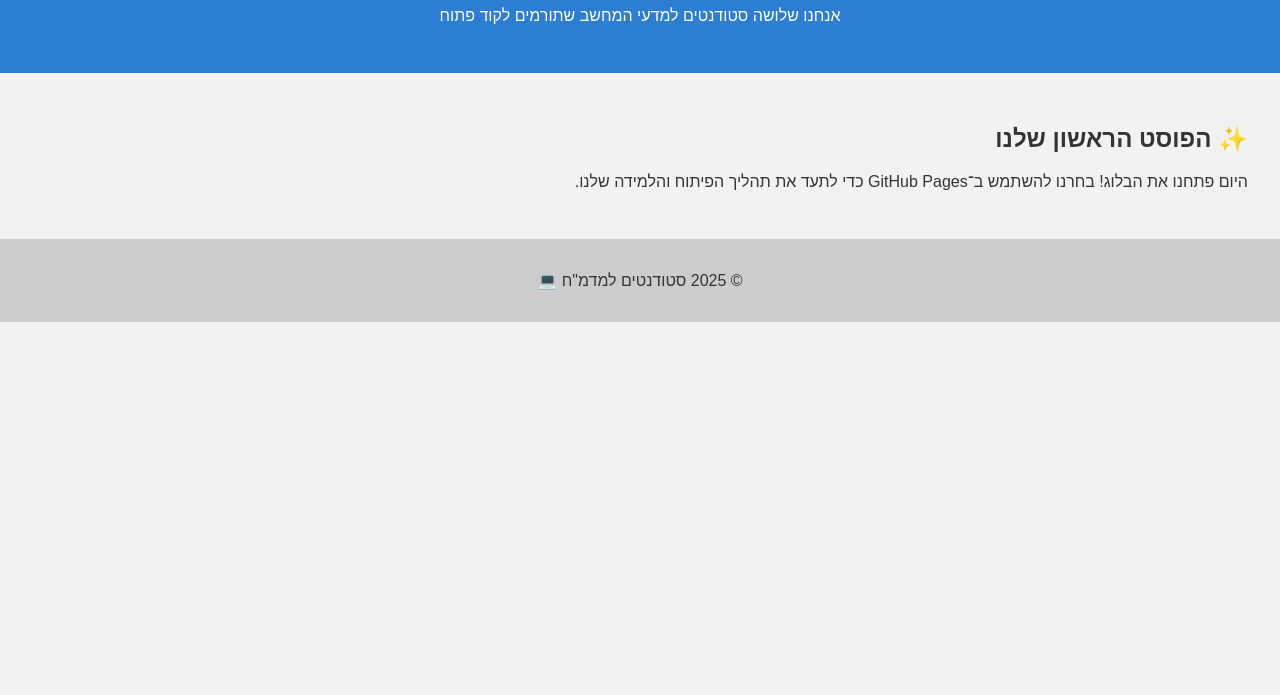
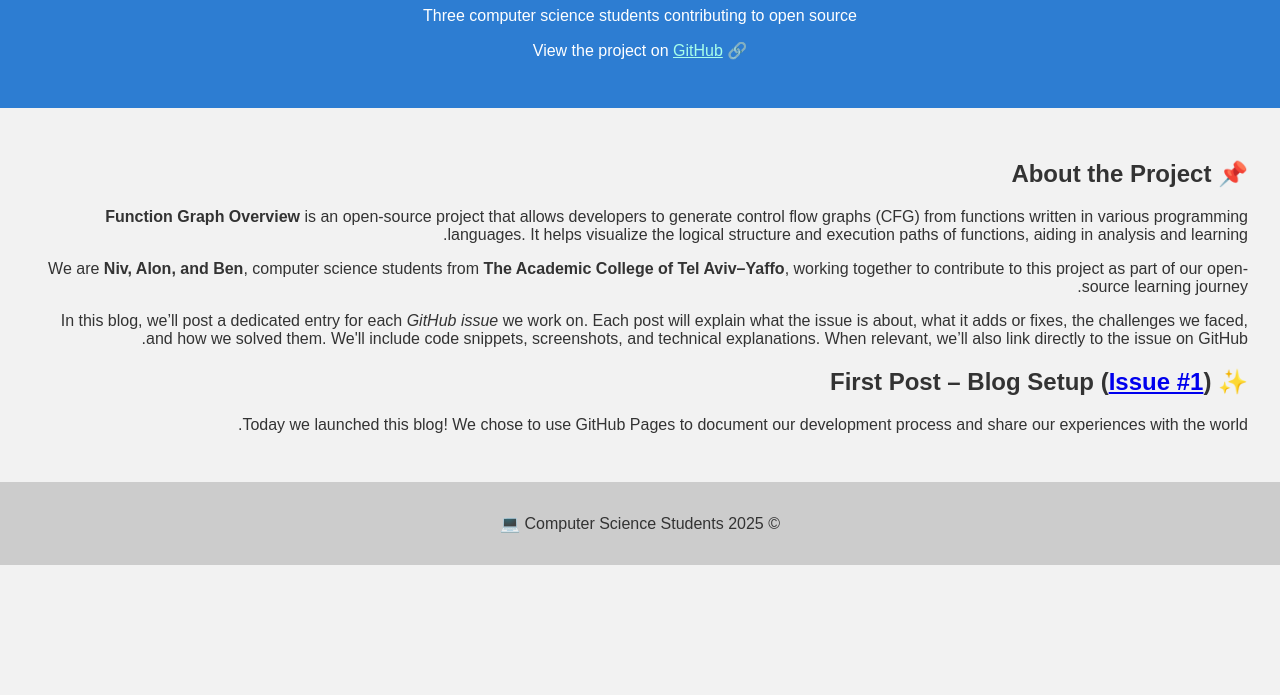
Before and after one commit to Nivb1569/function-graph-overview-dev-log, a plain HTML site: page index.html in a window 1280 px wide. Shown: the part 105-800 px from the top of the page. Drawn offline with Linux system fonts and the light colour scheme.

Commit message:
Update index.html

```diff
--- a/index.html
+++ b/index.html
@@ -1,24 +1,47 @@
 <!DOCTYPE html>
-<html lang="he">
+<html lang="en">
 <head>
   <meta charset="UTF-8" />
   <meta name="viewport" content="width=device-width, initial-scale=1.0" />
-  <title>יומן פיתוח - Dev Log</title>
+  <title>Development Log – Function Graph Overview</title>
   <link rel="stylesheet" href="style.css" />
 </head>
 <body>
   <header>
-    <h1>יומן פיתוח – Dev Log</h1>
-    <p>אנחנו שלושה סטודנטים למדעי המחשב שתורמים לקוד פתוח</p>
+    <h1>Development Log – Function Graph Overview</h1>
+    <p>Three computer science students contributing to open source</p>
+    <p>
+      🔗 View the project on
+      <a href="https://github.com/tmr232/function-graph-overview" target="_blank" style="color: #a7ffeb;">
+        GitHub
+      </a>
+    </p>
   </header>
+
   <main>
     <section>
-      <h2>✨ הפוסט הראשון שלנו</h2>
-      <p>היום פתחנו את הבלוג! בחרנו להשתמש ב־GitHub Pages כדי לתעד את תהליך הפיתוח והלמידה שלנו.</p>
+      <h2>📌 About the Project</h2>
+      <p>
+        <strong>Function Graph Overview</strong> is an open-source project that allows developers to generate control flow graphs (CFG) from functions written in various programming languages.
+        It helps visualize the logical structure and execution paths of functions, aiding in analysis and learning.
+      </p>
+      <p>
+        We are <strong>Niv, Alon, and Ben</strong>, computer science students from <strong>The Academic College of Tel Aviv–Yaffo</strong>, working together to contribute to this project as part of our open-source learning journey.
+      </p>
+      <p>
+        In this blog, we’ll post a dedicated entry for each <em>GitHub issue</em> we work on. Each post will explain what the issue is about, what it adds or fixes, the challenges we faced, and how we solved them. We'll include code snippets, screenshots, and technical explanations.
+        When relevant, we’ll also link directly to the issue on GitHub.
+      </p>
+    </section>
+
+    <section>
+      <h2>✨ First Post – Blog Setup (<a href="https://github.com/tmr232/function-graph-overview/issues/1" target="_blank">Issue #1</a>)</h2>
+      <p>Today we launched this blog! We chose to use GitHub Pages to document our development process and share our experiences with the world.</p>
     </section>
   </main>
+
   <footer>
-    <p>&copy; 2025 סטודנטים למדמ"ח 💻</p>
+    <p>&copy; 2025 Computer Science Students 💻</p>
   </footer>
 </body>
 </html>
```
